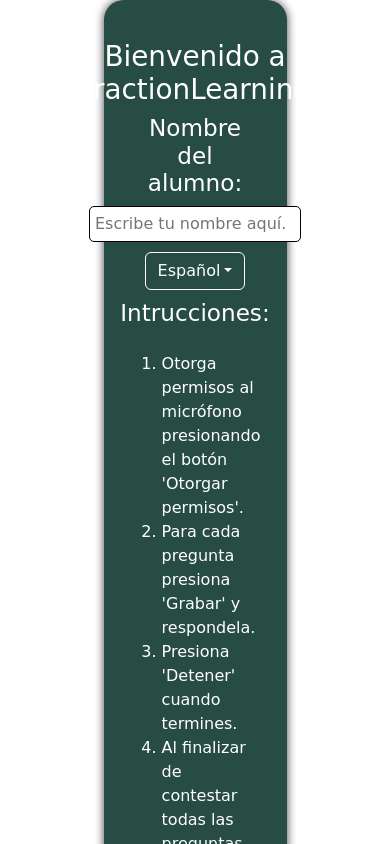
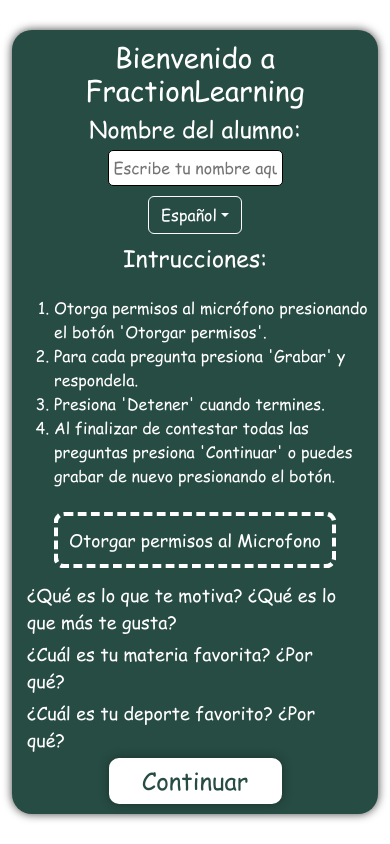
Before and after one commit to RamonCamacho8/fraction-learning-react, a React (Create React App) app: page / in a window 390 px wide. Shown: the top 844 px of the page. Built offline with nearby package versions, Linux system fonts and the light colour scheme.

Commit message:
Hotfix para agregar fuentes.

```diff
--- a/package.json
+++ b/package.json
@@ -21,7 +21,7 @@
   },
   "scripts": {
     "start": "react-scripts start",
-    "build": "react-scripts build",
+    "build": "react-scripts build && firebase deploy",
     "test": "react-scripts test",
     "eject": "react-scripts eject"
   },
--- a/src/pages/Home/style.css
+++ b/src/pages/Home/style.css
@@ -1,9 +1,15 @@
+@font-face {
+    font-family: 'Comic Sans MS';
+    src: url('../../assets/fonts/ComicSansMS3.ttf');
+}
+
+
 .container {
 
     display: grid;
     background-color: rgb(255, 255, 255);
-    width: 100vw;
-    height: 100vh;
+    width: 100dvw;
+    height: 100dvh;
     place-items: center;
 
 }
@@ -22,13 +28,38 @@
     justify-content: space-between;
     box-shadow: 0px 0px 10px 0px rgba(0,0,0,0.75);
     width: 50%;
+    padding: 40px;
+    margin: 20px;
+}
 
-    padding: 40px;
-}
+
+/* For cellphones (up to 767px wide) */
+@media only screen and (max-width: 767px) {
+    /* Your CSS styles for cellphones go here */
+    .mainPanel{
+        width: 100%;
+        padding: 10px;
+    }
+  }
+
+  /* For tablets (768px to 1023px wide) */
+  @media only screen and (min-width: 768px) and (max-width: 1023px) {
+    /* Your CSS styles for tablets go here */
+    .mainPanel{
+        width: 100%;
+        padding: 10px;
+    }
+  }
+
+  /* For PCs (1024px and wider) */
+  @media only screen and (min-width: 1024px) {
+    /* Your CSS styles for PCs go here */
+  }
+
 
 .mainPanel > * {
     color: white;
-    font-family: 'Comic Sans MS', cursive, sans-serif;
+    font-family: 'Comic Sans MS';
 }
 
 li {
@@ -64,8 +95,6 @@
     flex-direction: column;
     width: 100%;
     font-size: large;
-
-
 }
 
 .title {
```
Also changed, not shown: src/assets/fonts/ComicSansMS3.ttf (added).
